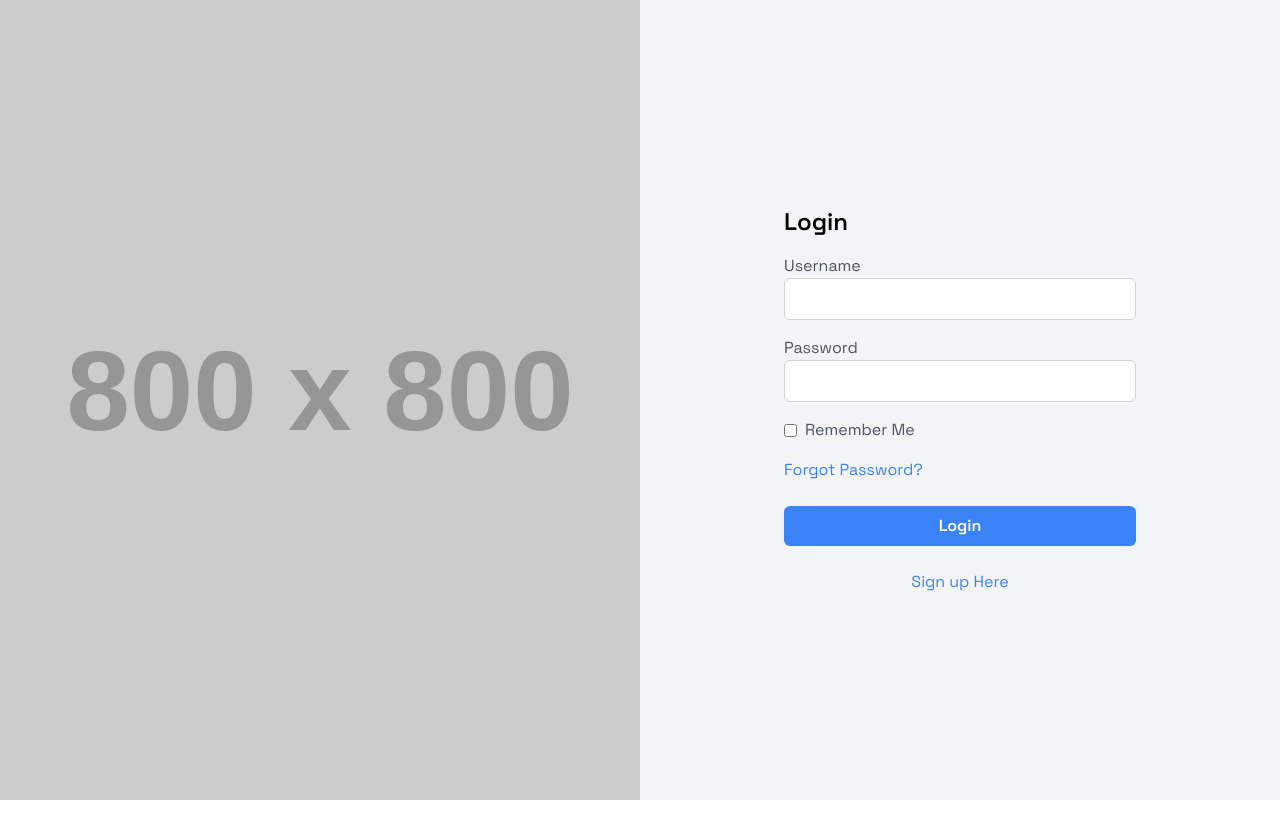
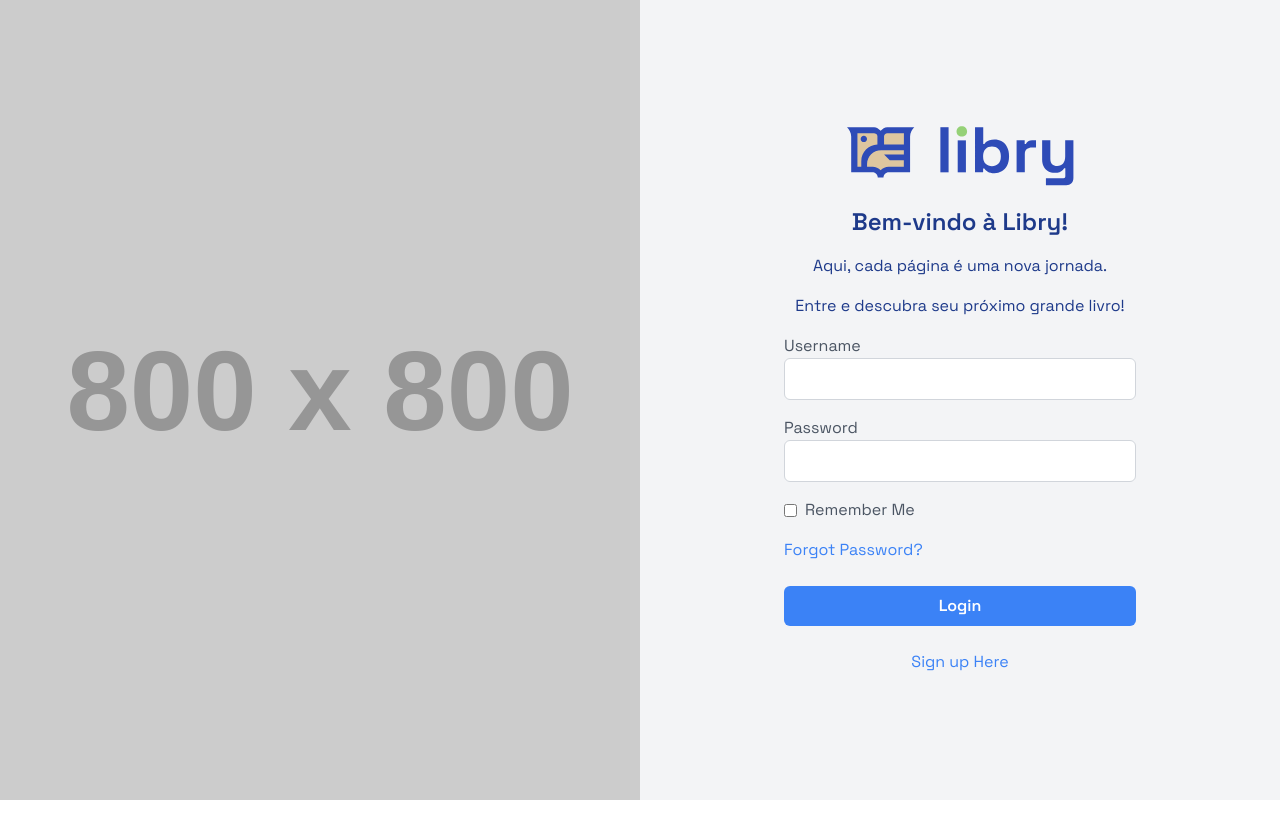
Before and after one commit to nestorhugo/libry, an Angular app in the folder front/: page /login in a window 1280 px wide. Built offline with nearby package versions, Linux system fonts and the light colour scheme.

Commit message:
added login page

```diff
--- a/front/src/app/components/login-page/login-page.component.html
+++ b/front/src/app/components/login-page/login-page.component.html
@@ -10,7 +10,19 @@
   </div>
   <!-- Right: Login Form -->
   <div class="lg:p-36 md:p-52 sm:20 p-8 w-full lg:w-1/2">
-    <h1 class="text-2xl font-semibold mb-4">Login</h1>
+    <div class="flex flex-col items-center justify-center">
+      <img src="../../../assets/logo.svg" class="mb-5" />
+      <h1 class="text-2xl font-semibold mb-4 text-center text-blue-900">
+        Bem-vindo à Libry!
+      </h1>
+      <p class="mb-4 text-center text-blue-900">
+        Aqui, cada página é uma nova jornada.
+      </p>
+      <p class="mb-4 text-center text-blue-900">
+        Entre e descubra seu próximo grande livro!
+      </p>
+    </div>
+
     <form action="#" method="POST">
       <!-- Username Input -->
       <div class="mb-4">
```
